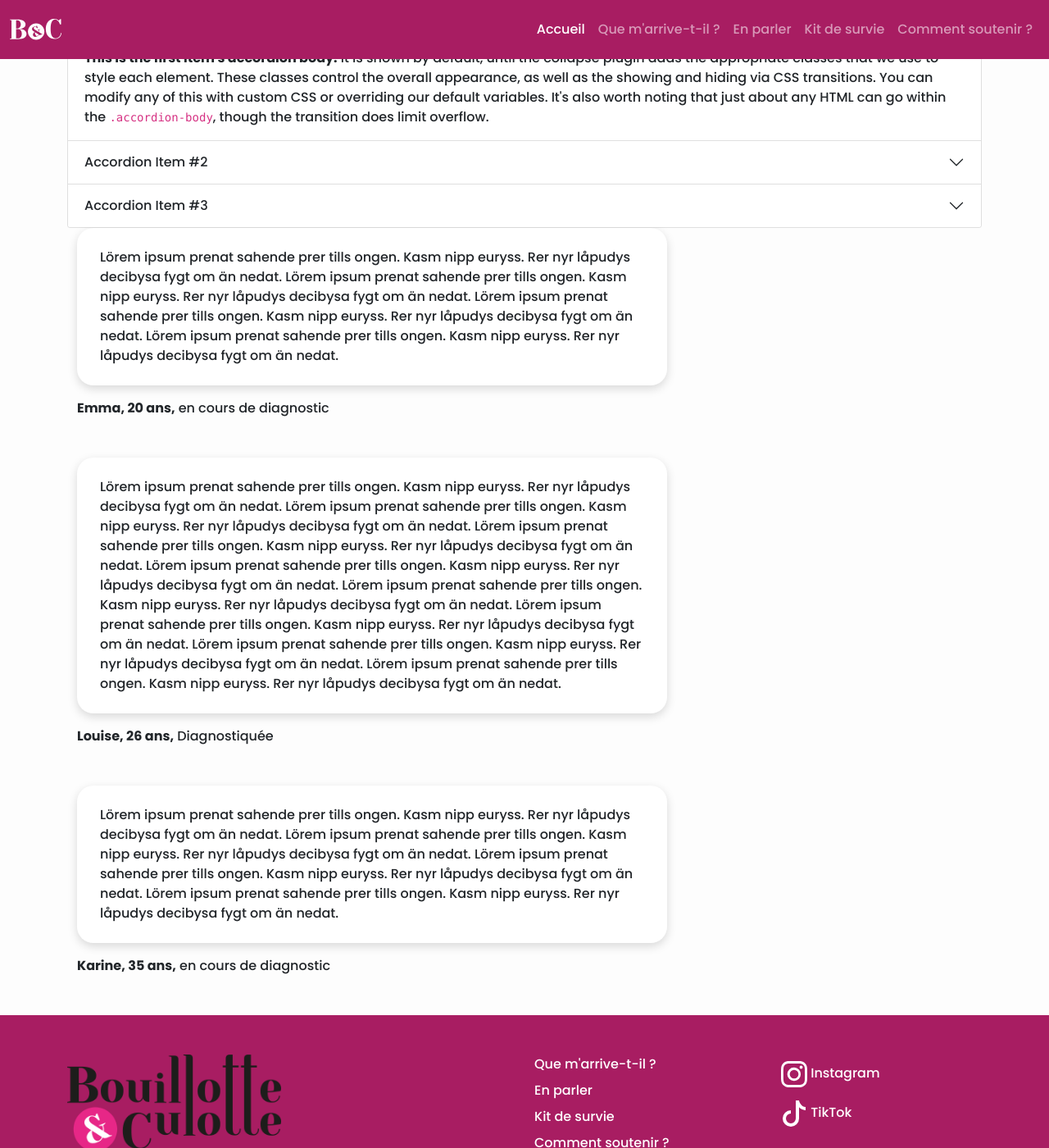
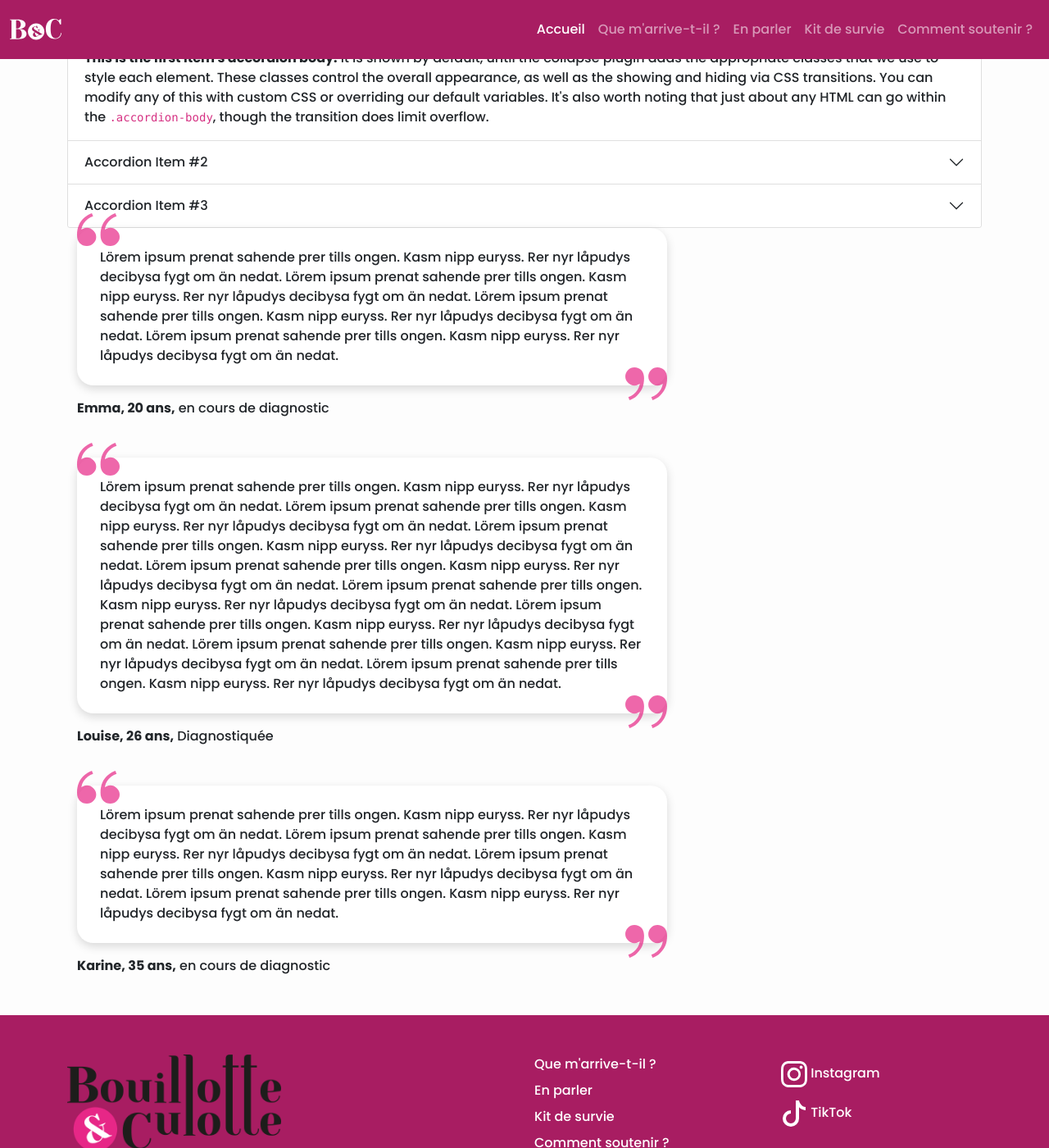
Before and after one commit to mthibaultweb/BouillotteEtCulotte, a Jekyll site: the page built from index.md, in a window 1280 px wide and 1400 px high, scrolled down 2169 px. Shown: the whole window at 82% size. Built offline with Jekyll 4.4.1, drawn with Linux system fonts in a browser that asks for light colours.

Commit message:
début guillemets testimony

```diff
--- a/_includes/testimonials-endogirls.html
+++ b/_includes/testimonials-endogirls.html
@@ -5,7 +5,9 @@
                 {% for item in site.data.testimonials-endogirls %}
                 <div class="testimonial mb-5">
                     <div class="testimonial-card">
+                        <img class="guillemets-haut" src="/assets/images/guillemetsHaut.svg" alt="guillemets">
                         <p>{{ item.testimony }}</p>
+                        <img class="guillemets-bas" src="/assets/images/guillemetsBas.svg" alt="guillemets">
                     </div>
                     <p><b>{{ item.name }}, {{ item.age }},</b> {{ item.status }}</p>
                 </div>
--- a/_sass/testimonials.scss
+++ b/_sass/testimonials.scss
@@ -5,4 +5,17 @@
     width: 100%;
     padding: 24px 28px 8px;
     margin-bottom: 16px;
+    position: relative;
+
+    .guillemets-bas{
+        position: absolute;
+        right: 0px;
+        bottom: -18px;
+    }
+
+    .guillemets-haut{
+        position: absolute;
+        left: 0px;
+        top: -18px;
+    }
 }
```
Also changed, not shown: assets/images/guillemetsBas.svg (added), assets/images/guillemetsHaut.svg (added).
